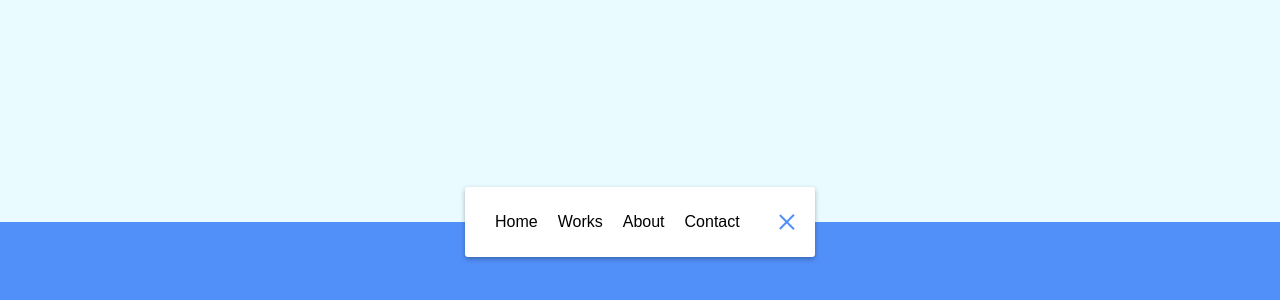
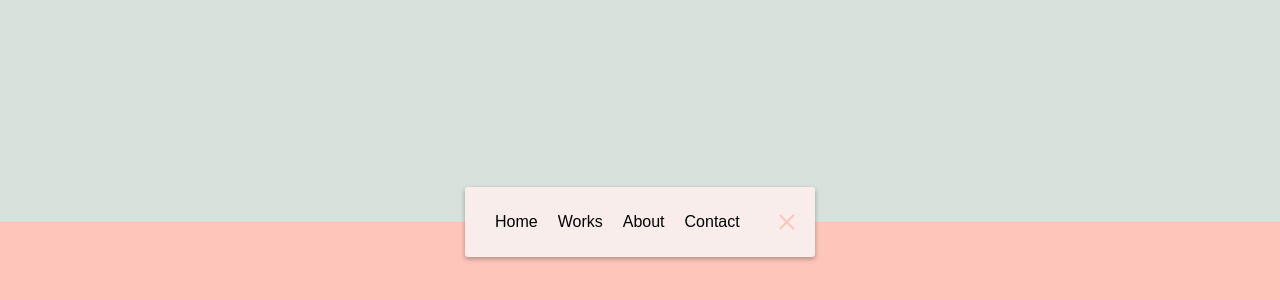
Before and after one commit to speyrot/AnimatedNav, a plain HTML site: page index.html in a window 1280 px wide. Shown: the part 178-478 px from the top of the page. Drawn offline with Linux system fonts and the light colour scheme; a web font is replaced by a local one.

Commit message:
wrote js project done

```diff
--- a/app.js
+++ b/app.js
@@ -0,0 +1,4 @@
+const toggle = document.getElementById('toggle')
+const nav = document.getElementById('nav')
+
+toggle.addEventListener('click', () => nav.classList.toggle('active'))
--- a/style.css
+++ b/style.css
@@ -5,13 +5,13 @@
 }
 
 body {
-    background-color: #eafbff;
+    background-color: #d8e2dc;
     background-image: linear-gradient(
         to bottom,
-        #eafbff 0%,
-        #eafbff 50%,
-        #5290f9 50%,
-        #5290f9 100%
+        #d8e2dc 0%,
+        #d8e2dc 50%,
+        #fec5bb 50%,
+        #fec5bb 100%
     );
     font-family: 'Muli', sans-serif;
     display: flex;
@@ -22,7 +22,7 @@ body {
 }
 
 nav {
-    background-color: #fff;
+    background-color: #f8edeb;
     padding: 20px;
     width: 80px;
     display: flex;
@@ -70,7 +70,7 @@ nav ul a {
 }
 
 .icon {
-    background-color: #fff;
+    background-color: #f8edeb;
     border: 0;
     cursor: pointer;
     padding: 0;
@@ -84,7 +84,7 @@ nav ul a {
 }
 
 .icon .line {
-    background-color: #5290f9;
+    background-color: #fec5bb;
     height: 2px;
     width: 20px;
     position: absolute;
```
